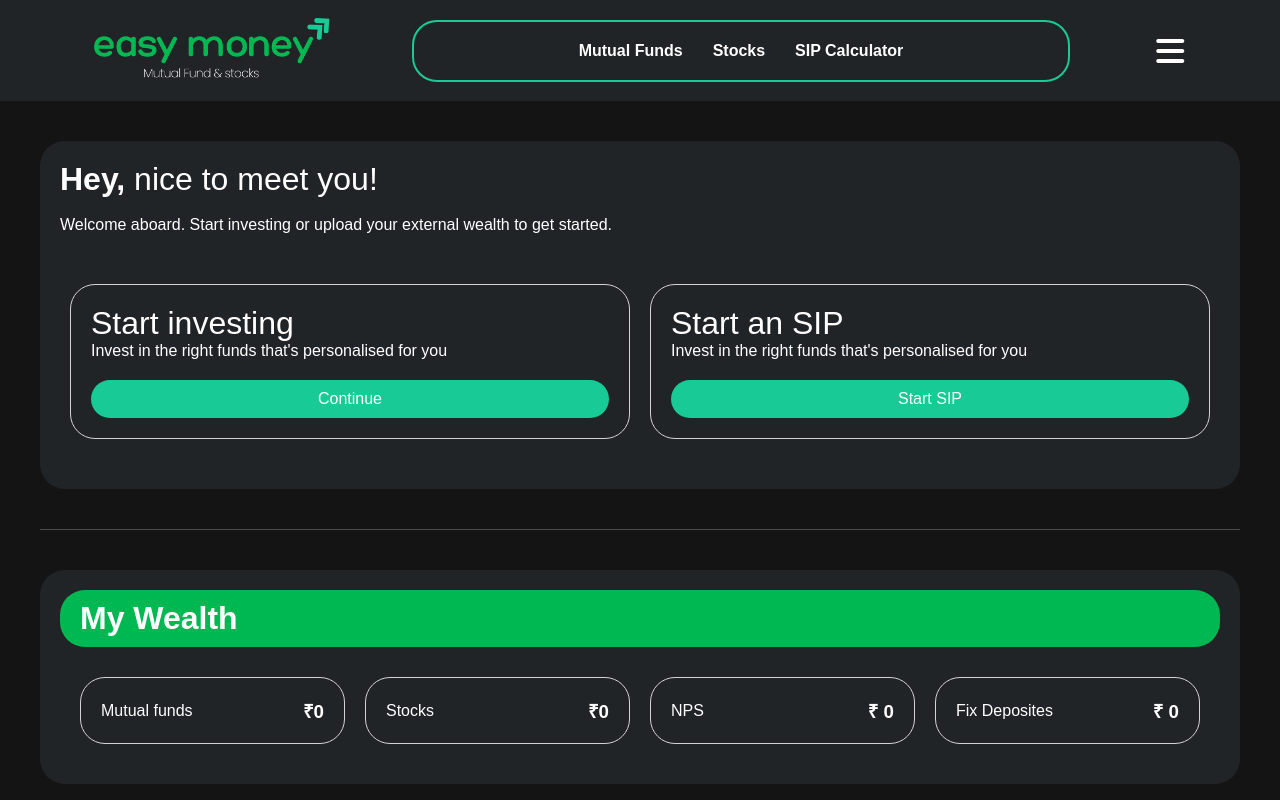
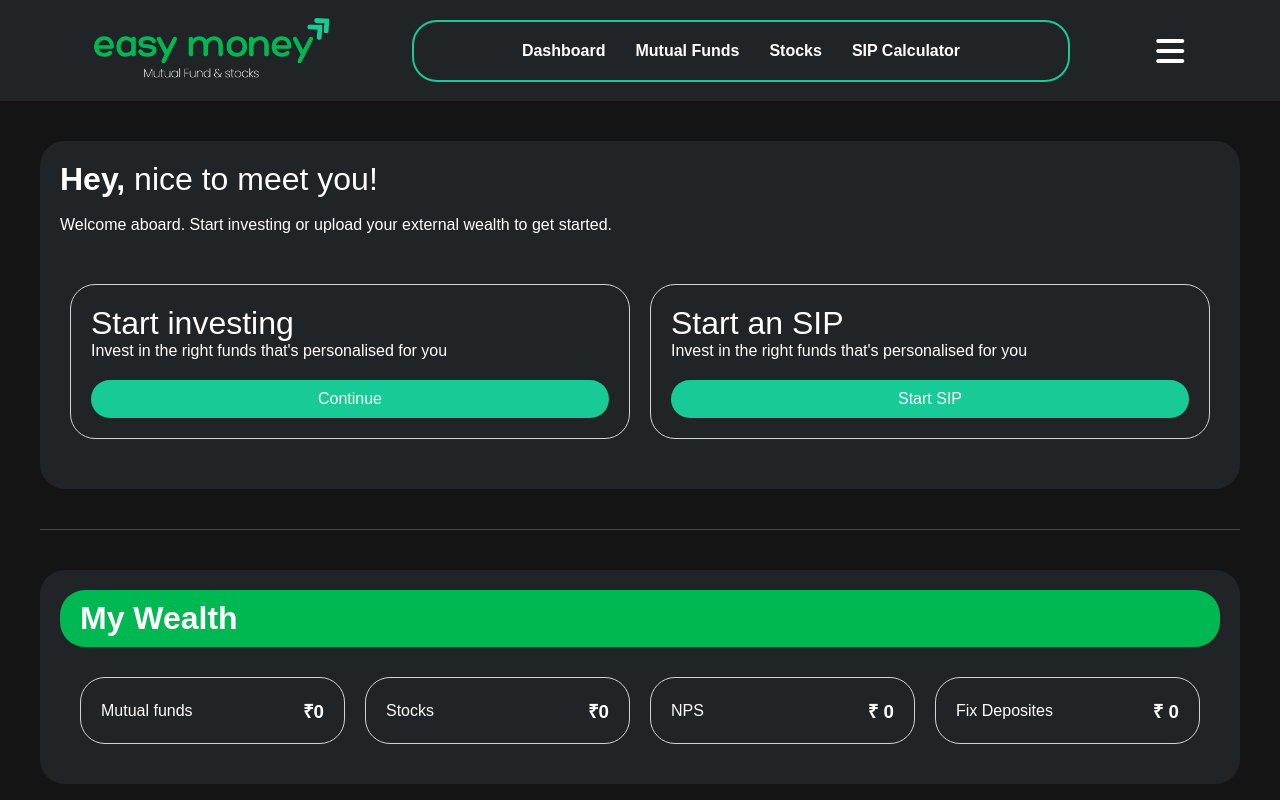
Before and after one commit to MashooqAli9140/easy-money, a React (Vite) app in the folder frontend/easymoney/: page /dashboard/1 in a window 1280 px wide. Shown: the top 800 px of the page. Built offline with nearby package versions, Linux system fonts and the light colour scheme.

Commit message:
dashboard button added on navbar

```diff
--- a/frontend/easymoney/src/componants/Navbar/Navbar.jsx
+++ b/frontend/easymoney/src/componants/Navbar/Navbar.jsx
@@ -1,59 +1,136 @@
-import React from 'react'
-import Logo from "/images/Logo.png"
-import './Navbar.css';
-import { useState } from 'react';
-import { useParams } from 'react-router-dom'
-import { useNavigate } from "react-router-dom";
+import React from "react";
+import Logo from "/images/Logo.png";
+import "./Navbar.css";
+import { useState } from "react";
+import { useParams } from "react-router-dom";
 
 const Navbar = () => {
-      const [ openmenu , setopenmenu ] = useState(false);
+  const [openmenu, setopenmenu] = useState(false);
 
-      const { id } = useParams();
-      const navigate = useNavigate();
+  const { id } = useParams();
 
   return (
     <div>
+      <div
+        id="nav-main-box"
+        style={{
+          padding: "10px 20px 10px 20px",
+          width: "100%",
+          backgroundColor: "#212426",
+        }}
+      >
+        <div id="navleft" style={{ width: "250px", maxwidth: "250px" }}>
+          <a href={id ? `/dashboard/${id}` : "/"}>
+            <img
+              style={{ width: "100%", height: "auto" }}
+              src={Logo}
+              alt="Logo"
+            />
+          </a>
+        </div>
 
-    <div id='nav-main-box' style={{ padding:"10px 20px 10px 20px", width:'100%' , backgroundColor:"#212426"}}>
-      <div id='navleft' style={ { width:"250px", maxwidth:"250px"}}>
-        <a href= { id ? `/dashboard/${id}`:"/" }>
-        <img style={{ width:'100%' ,height:"auto"}} src= {Logo} alt="Logo" />
-        </a>
-      </div>
+        <div id="nav-mid">
+          <a
+            style={{ display: id ? "block" : "none" }}
+            href={`/dashboard/${id}`}
+          >
+            {" "}
+            Dashboard{" "}
+          </a>
+          <a href={id ? `/dashboard/mutualfunds/${id}` : "/signup"}>
+            {" "}
+            Mutual Funds{" "}
+          </a>
+          <a href={id ? `/dashboard/stocks/${id}` : "/signup"}> Stocks </a>
+          <a href={id ? `/dashboard/sip-calculator/${id}` : "/signup"}>
+            {" "}
+            SIP Calculator{" "}
+          </a>
+        </div>
 
-      <div id='nav-mid'>
-            <a href= { id ? `/dashboard/mutualfunds/${id}`:"/signup" }> Mutual Funds </a>
-            <a href={ id ? `/dashboard/stocks/${id}`:"/signup" }> Stocks </a>
-            <a href={ id ? `/dashboard/sip-calculator/${id}`:"/signup" }> SIP Calculator </a>
-      </div>
-
-      <div id='navright' style={{ display: id ? "none" : "flex"}} >
-        <a href="/signup"> <button id='login-btn'> Login </button> </a>
-        <a href="/signup"> <button id='signup-btn' > SignUp </button> </a>
-      </div>
-      <div id='nav-right-menu' style={{ display:id ? "block":"none" }} >
-         <i class="fa-solid fa-bars fa-2x" onClick={ () => setopenmenu( !openmenu ) } style={{  display: openmenu ? "none" : "block" , color:"white"}}> </i>
-         <i class="fa-solid fa-x fa-2x" onClick={ () => setopenmenu( !openmenu ) } style={{ display: openmenu ? "block" : "none" , color:"white"}} ></i>
-      </div>
-
-    </div>
-
-    <div id='menu-items' className= { openmenu ? 'show':'hide' }style={{ display: openmenu ? "block" : "none" }} >
-
-      <div style={{ textAlign:"center", padding:"10px 10px 10px 10px", margin:"0 auto 0", width:"250px"}}>
-        <div style={{ margin:"10px 0px 10px 0px", borderRadius:"25px", border:"1px solid #BAFF2F " }}>
-           <a style={{ margin:"12px 0px 12px 0px", fontSize:"20px", fontWeight:"700", display:"block"}} href={ `/dashboard/userprofile/${id}` } > My Profile </a>
+        <div id="navright" style={{ display: id ? "none" : "flex" }}>
+          <a href="/signup">
+            {" "}
+            <button id="login-btn"> Login </button>{" "}
+          </a>
+          <a href="/signup">
+            {" "}
+            <button id="signup-btn"> SignUp </button>{" "}
+          </a>
         </div>
-        <div style={{ margin:"10px 0px 10px 0px", borderRadius:"25px", border:"1px solid #BAFF2F " }}>
-           <a style={{ margin:"12px 0px 12px 0px", fontSize:"20px", fontWeight:"700", display:"block"}} href="/"> Log out </a>
+        <div id="nav-right-menu" style={{ display: id ? "block" : "none" }}>
+          <i
+            class="fa-solid fa-bars fa-2x"
+            onClick={() => setopenmenu(!openmenu)}
+            style={{ display: openmenu ? "none" : "block", color: "white" }}
+          >
+            {" "}
+          </i>
+          <i
+            class="fa-solid fa-x fa-2x"
+            onClick={() => setopenmenu(!openmenu)}
+            style={{ display: openmenu ? "block" : "none", color: "white" }}
+          ></i>
         </div>
       </div>
 
+      <div
+        id="menu-items"
+        className={openmenu ? "show" : "hide"}
+        style={{ display: openmenu ? "block" : "none" }}
+      >
+        <div
+          style={{
+            textAlign: "center",
+            padding: "10px 10px 10px 10px",
+            margin: "0 auto 0",
+            width: "250px",
+          }}
+        >
+          <div
+            style={{
+              margin: "10px 0px 10px 0px",
+              borderRadius: "25px",
+              border: "1px solid #BAFF2F ",
+            }}
+          >
+            <a
+              style={{
+                margin: "12px 0px 12px 0px",
+                fontSize: "20px",
+                fontWeight: "700",
+                display: "block",
+              }}
+              href={`/dashboard/userprofile/${id}`}
+            >
+              {" "}
+              My Profile{" "}
+            </a>
+          </div>
+          <div
+            style={{
+              margin: "10px 0px 10px 0px",
+              borderRadius: "25px",
+              border: "1px solid #BAFF2F ",
+            }}
+          >
+            <a
+              style={{
+                margin: "12px 0px 12px 0px",
+                fontSize: "20px",
+                fontWeight: "700",
+                display: "block",
+              }}
+              href="/"
+            >
+              {" "}
+              Log out{" "}
+            </a>
+          </div>
+        </div>
+      </div>
     </div>
+  );
+};
 
-    </div>
-
-  )
-}
-
-export default Navbar
+export default Navbar;
```
